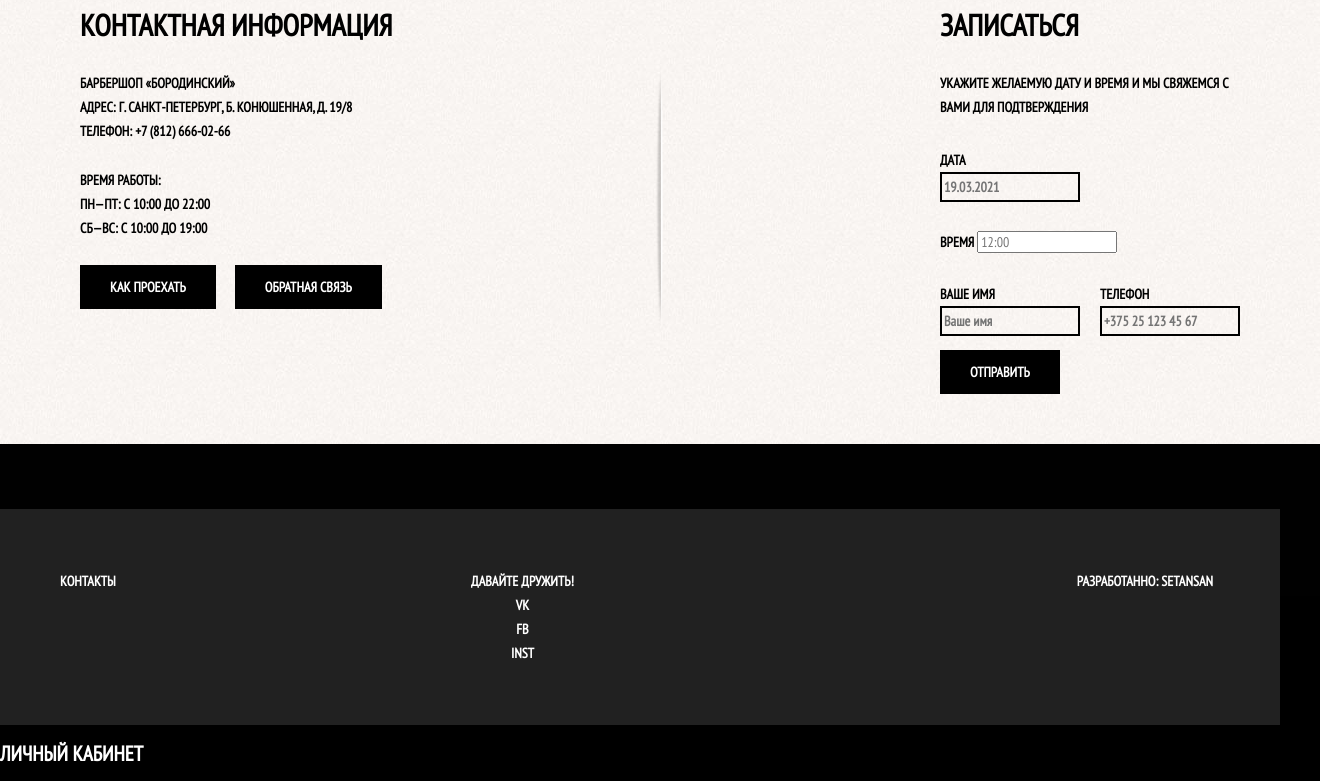
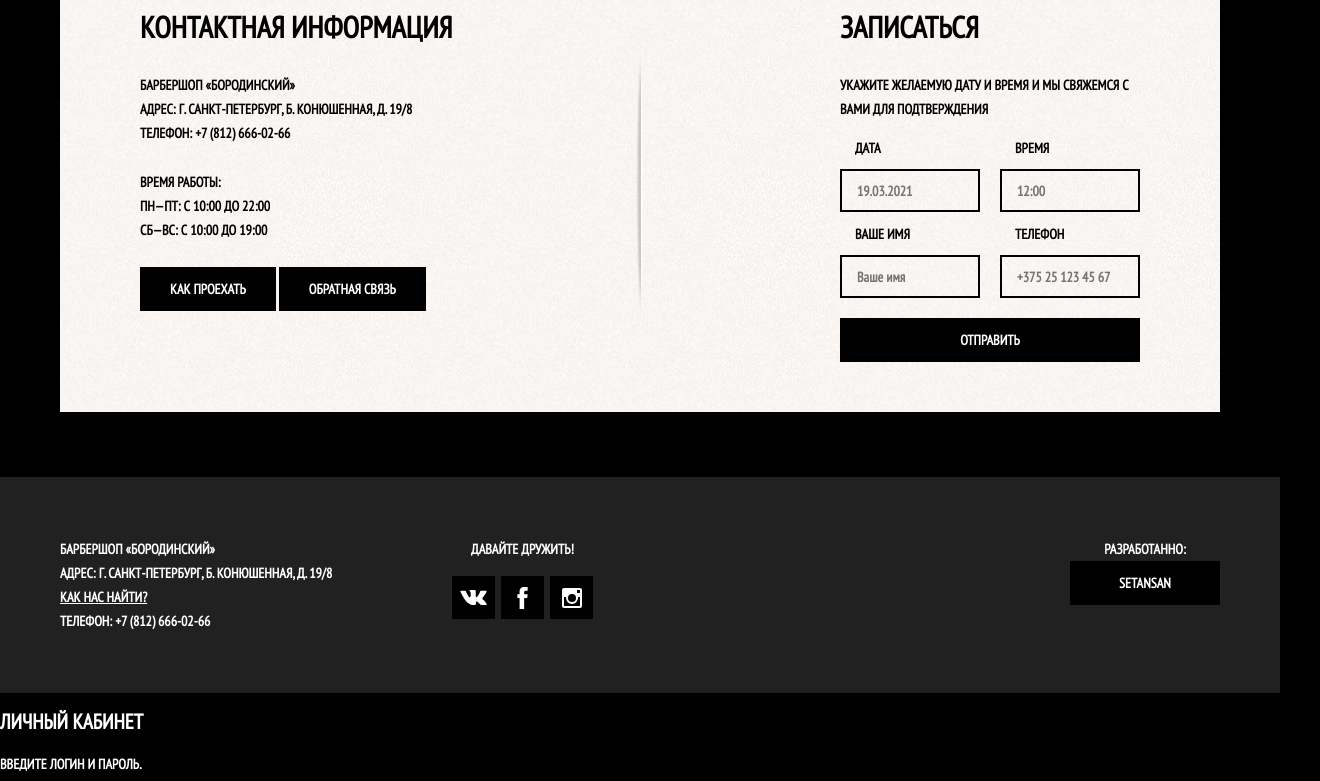
Before and after one commit to SetanSan/Barbershop, a plain HTML site: page index.html in a window 1280 px wide. Shown: the part 1120-1901 px from the top of the page, 1320 px wide, since content can reach past the window. Drawn offline with Linux system fonts and the light colour scheme.

Commit message:
index's decoration is ready

```diff
--- a/css/style.css
+++ b/css/style.css
@@ -82,7 +82,7 @@ a {
 .button {
     display: inline-block;
     padding: 10px 30px;
-    margin-right: 16px;
+    /* margin-right: 16px; */
 
     font: inherit;
 
@@ -94,6 +94,7 @@ a {
     background-color: #000000;
     border: none;
 }
+
 
 .button.disabled,
 .button:disabled {
@@ -382,6 +383,12 @@ a {
     width: 300px;
 }
 
+.appointment .button {
+    width: 100%;
+    margin-top: 10px;
+    margin-right: 0;
+}
+
 .catalog__page-title {
     margin: 0;
     margin-bottom: 15px;
@@ -445,14 +452,31 @@ a {
 
 .appointment__item {
     width: 140px;
+    margin: 0;
+    margin-bottom: 10px;
+}
+
+.appointment__item label {
+    display: block;
+    margin-bottom: 9px;
+    margin-left: 15px;
 }
 
 .appointment__item input {
+    box-sizing: border-box;
+    width: 140px;
+    padding-top: 8px;
+    padding-left: 15px;
+    padding-right: 15px;
+    padding-bottom: 7px;
+
     font: inherit;
 
     background-color: transparent;
     border: 2px solid #000000;
 }
+
+
 
 .appointment__item input:focus {
     border-color: #663d15;
@@ -693,22 +717,61 @@ a {
 }
 
 .footer__social ul {
+    display: flex;
+    width: 141px;
+    flex-wrap: wrap;
+    justify-content: space-between;
+
+    margin: 0 auto;
+    padding: 0;
+
     list-style: none;
 }
 
-.footer__social-button {
-    color: #ffffff;
+.footer__social b {
+    display: block;
+    margin-bottom: 15px;
 }
 
-.footer__dev-copyright {
+.social-button {
+    display: flex;
+    align-items: center;
+    justify-content: center;
+    width: 43px;
+    height: 43px;
+
+    background-color: #000000;
+}
+
+.social-button:hover,
+.social-button:focus {
+    background-color: #ffffff;
+}
+
+.social-button:hover path,
+.social-button:focus path {
+    fill: #000000;
+}
+
+.footer-copyright {
     width: 150px;
     margin: 0;
     margin-left: auto;
     text-align: center;
 }
 
-.footer__dev-copyright .button:hover,
-.footer__dev-copyright .button:focus {
+footer-copyright b {
+    display: block;
+    margin-bottom: 15px;
+}
+
+.footer-copyright .button {
+    display: block;
+    margin-right: 0;
+}
+
+.footer-copyright .button:hover,
+.footer-copyright .button:focus {
     color: #000000;
 
     background-color: #ffffff;
--- a/index.html
+++ b/index.html
@@ -41,7 +41,7 @@
             </div>
         </nav>
     </header>
-    <main>
+    <main class="container">
         <h1 class="visually-hidden">Барбершоп "Бородинский"</h1>
 
         <section class="features">
@@ -73,7 +73,7 @@
             </div>
         </section>
 
-        <div class="index-columns container">
+        <div class="index-columns">
             <section class="news">
                 <h2 class="news__title">Новости</h2>
 
@@ -82,8 +82,14 @@
                         <p class="news__desc">
                             Нам наконец завезли Ягермейстер! Теперь Вы сможете пропустить стаканчик во время стрижки
                         </p>
-
                         <time class="news__time" datetime="2021-03-19">19 Марта</time>
+                    </li>
+                    <li class="news__item">
+                        <p>
+                            В нашей команде пополнение, Леодин «Сколько Серий в Припаре» Кобец, обладатель множества титулов и наград пополнил
+                            наши стройные ряды
+                        </p>
+                        <time datetime="2021-04-03">18 января</time>
                     </li>
                 </ul>
 
@@ -109,7 +115,7 @@
         </div>
 
 
-        <div class="index-columns container">
+        <div class="index-columns">
             <section class="contacts">
                 <h2>
                     Контактная информация
@@ -124,9 +130,8 @@
                     <br> пн—пт: с 10:00 до 22:00
                     <br> сб—вс: с 10:00 до 19:00
                 </p>
-
-                <a class="button" href="map.html">Как проехать</a>
-                <a class="button" href="contacts.html">Обратная связь</a>
+                    <a class="button" href="map.html">Как проехать</a>
+                    <a class="button" href="contacts.html">Обратная связь</a>
             </section>
 
             <section class="appointment">
@@ -140,7 +145,7 @@
                         <label for="appointment__date">Дата</label>
                         <input id="appointment__date" type="text" name="date" value="" placeholder="19.03.2021">
                     </p>
-                    <p class="appointment__time">
+                    <p class="appointment__item">
                         <label for="appointment__time">Время</label>
                         <input id="appointment__time" type="text" name="time" value="" placeholder="12:00">
                     </p>
@@ -160,31 +165,71 @@
 
     <footer class="footer">
         <div class="container">
-            <p class="footer__contacts">Контакты</p>
+            <p class="footer__contacts">
+                Барбершоп «Бородинский»
+                <br> Адрес: г. Санкт-Петербург, Б. Конюшенная, д. 19/8
+                <br>
+                <a href="map.html">Как нас найти?</a>
+                <br> Телефон: +7 (812) 666-02-66
+            </p>
 
             <div class="footer__social">
-                <b class="footer__call">Давайте дружить!</b>
+                <b>Давайте дружить!</b>
 
                 <ul class="footer__social-list">
                     <li class="footer__social-item">
-                        <a class="footer__social-button" href="линк">VK</a>
+                        <a class="social-button" href="#"><span class="visually-hidden">Вконтакте</span><svg xmlns="http://www.w3.org/2000/svg" width="27" height="15" viewBox="0 0 26.14 14.91">
+                            <path d="M26 13.47l-.09-.17a13.55 13.55 0 0 0-2.6-3q-.87-.83-1.1-1.12A1 1 0 0 1 22
+                             8a10.27 10.27 0 0 1 1.22-1.78l.88-1.16q2.35-3.13 2-4L26 .94a.8.8 0 0 0-.4-.22 2.14
+                             2.14 0 0 0-.87 0h-3.92a.51.51 0 0 0-.27 0h-.3a.6.6 0 0 0-.15.14.93.93 0 0 0-.14.24
+                             22.22 22.22 0 0 1-1.46 3.06q-.5.84-.93 1.46a7 7 0 0 1-.71.91 4.94 4.94 0 0
+                             1-.52.47q-.23.18-.35.15l-.23-.05a.9.9 0 0 1-.31-.33 1.49 1.49 0 0 1-.16-.53V1.6a3.14
+                             3.14 0 0 0 0-.62 2.12 2.12 0 0 0-.14-.44.73.73 0 0 0-.28-.33 1.57 1.57 0 0 0-.46-.18A9
+                             9 0 0 0 12.57 0a8.93 8.93 0 0 0-3.25.33 1.83 1.83 0 0 0-.52.41q-.25.3-.07.33a1.67
+                             1.67 0 0 1 1.16.59l.08.16a2.6 2.6 0 0 1 .19.63 6.32 6.32 0 0 1 .12 1 10.59 10.59
+                             0 0 1 0 1.7q-.07.71-.13 1.1a2.21 2.21 0 0 1-.18.64 2.69 2.69 0 0 1-.16.3l-.07.07a1
+                             1 0 0 1-.37.07.86.86 0 0 1-.46-.19 3.27 3.27 0 0 1-.56-.52 7 7 0 0
+                             1-.66-.93q-.37-.6-.76-1.42l-.22-.39q-.2-.38-.56-1.11t-.62-1.43A.9.9 0 0 0
+                             5.2.9h-.07a.93.93 0 0 0-.22-.16A1.44 1.44 0 0 0 4.6.65L.87.68A1 1 0 0 0
+                             .1.94L0 1a.44.44 0 0 0 0 .22 1.08 1.08 0 0 0 .08.37Q.9 3.53 1.86 5.31t1.66
+                             2.87Q4.23 9.27 5 10.24t1 1.24l.37.41.34.33a8.06 8.06 0 0 0 1 .78 16.34 16.34
+                             0 0 0 1.4.9 7.6 7.6 0 0 0 1.79.72 6.19 6.19 0 0 0 2 .22h1.57a1.08 1.08 0 0 0
+                             .72-.3l.05-.07a.9.9 0 0 0 .1-.25 1.38 1.38 0 0 0 0-.37 4.48 4.48 0 0 1 .09-1.05
+                             2.77 2.77 0 0 1 .23-.71 1.74 1.74 0 0 1 .29-.4 1.19 1.19 0 0 1 .23-.2h.11a.86.86
+                             0 0 1 .77.21 4.52 4.52 0 0 1 .83.79q.39.47.93 1.05a6.41 6.41 0 0 0 1 .87l.27.16a3.31
+                             3.31 0 0 0 .71.3 1.53 1.53 0 0 0 .76.07l3.48-.05a1.58 1.58 0 0 0 .8-.17.68.68 0 0 0
+                             .34-.37 1.06 1.06 0 0 0 0-.46 1.71 1.71 0 0 0-.1-.36z" fill="#fff">
+                                </path>
+                            </svg>
+                        </a>
                     </li>
 
                     <li class="footer__social-item">
-                        <a class="social-button" href="линк">FB</a>
+                        <a class="social-button" href="#"><span class="visually-hidden">Фейсбук</span><svg xmlns="http://www.w3.org/2000/svg" width="19" height="22" viewBox="0 0 10.15 21.74">
+                            <path d="M3.34 1.12A4.77 4.77 0 0 1 6.53 0h3.61v3.81H7.81a1.07 1.07 0 0
+                            0-1.09.83v2.55h3.42c-.08 1.23-.24 2.45-.41 3.67h-3v10.87H2.21V10.86H0V7.21h2.19V3.66a3.83
+                            3.83 0 0 1 1.15-2.54z" fill="#fff">
+                                </path>
+                            </svg>
+                        </a>
                     </li>
-
                     <li class="footer__social-item">
-                        <a class="social-button" href="линк">INST</a>
+                        <a class="social-button" href="#"><span class="visually-hidden">Инстаграм</span><svg xmlns="http://www.w3.org/2000/svg" width="20" height="20" viewBox="0 0 20 20">
+                            <path d="M18 0H2a2 2 0 0 0-2 2v16a2 2 0 0 0 2 2h16a2 2 0 0 0 2-2V2a2 2 0 0
+                            0-2-2zm-8 6a4 4 0 1 1-4 4 4 4 0 0 1 4-4zM2.5 18a.47.47 0 0 1-.5-.5V9h2.1a3.4
+                            3.4 0 0 0-.1 1 6 6 0 1 0 12 0 3.4 3.4 0 0 0-.1-1H18v8.5a.47.47 0 0 1-.5.5zM18
+                            4.5a.47.47 0 0 1-.5.5h-2a.47.47 0 0 1-.5-.5v-2a.47.47 0 0 1 .5-.5h2a.47.47 0 0
+                            1 .5.5z" fill="#fff">
+                        </path>
+                    </svg>
+                </a>
                     </li>
                 </ul>
             </div>
 
-            <p class="footer__dev-copyright">
-                <b class="footer__desc">
-                    Разработанно:
-                </b>
-                <a class="footer__link" href="https://github.com/SetanSan">SetanSan</a>
+            <p class="footer-copyright">
+                <b>Разработанно:</b>
+                <a class="button" href="https://github.com/SetanSan">SetanSan</a>
             </p>
         </div>
     </footer>
```
